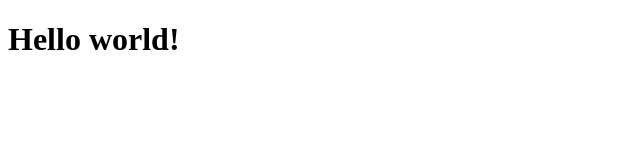
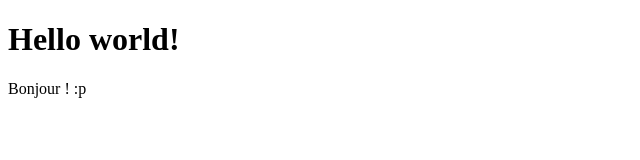
Before and after one commit to GK-2016/gitrepository, a plain HTML site: page index.html in a window 1280 px wide. Shown: the whole page, without its empty margins (0-640 px from the left). Drawn offline with Linux system fonts and the light colour scheme.

Commit message:
Update index.html

```diff
--- a/index.html
+++ b/index.html
@@ -3,5 +3,6 @@
   <head></head>
   <body>
     <h1>Hello world!</h1>
+    <p>Bonjour ! :p</p>
   </body>
 </html>
```
